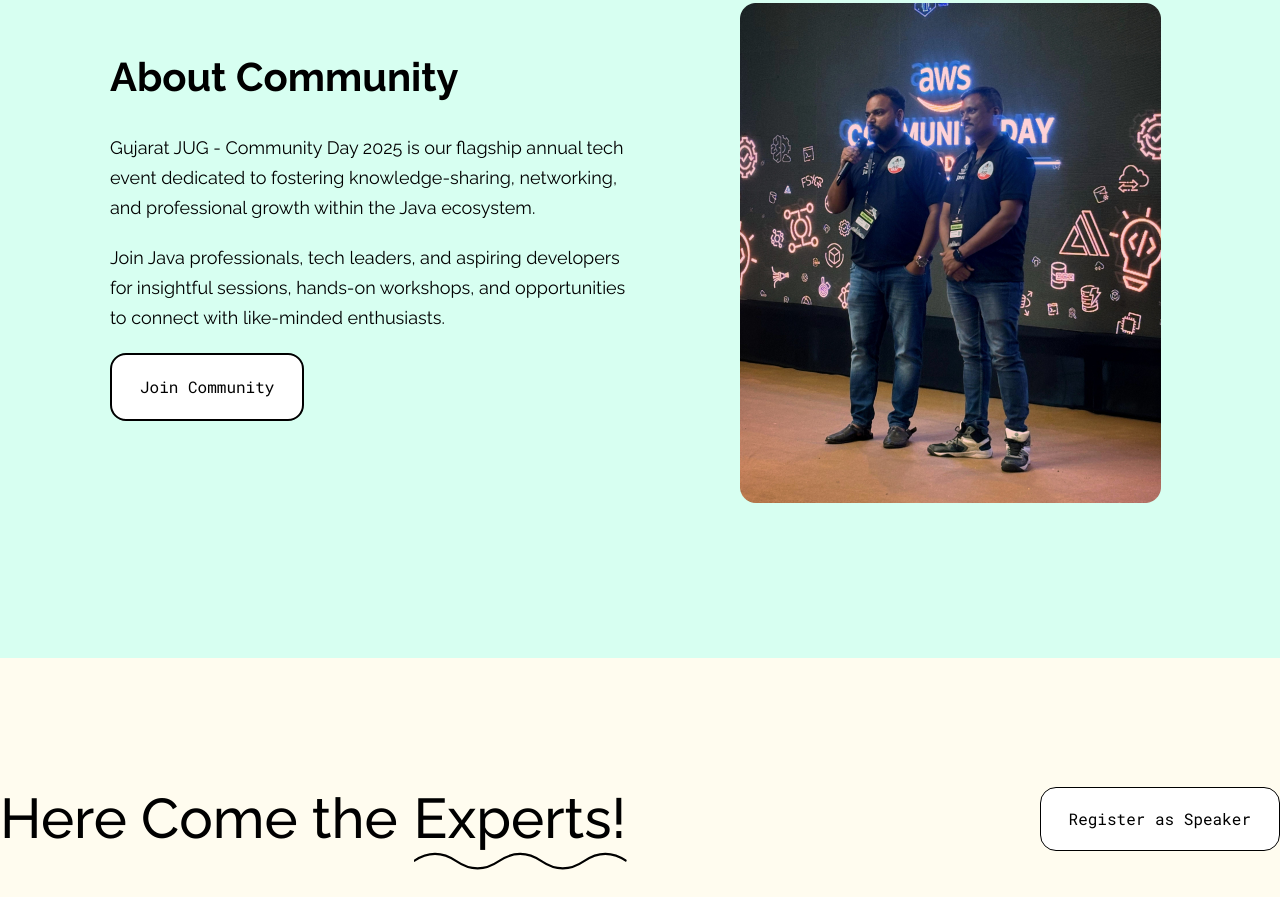
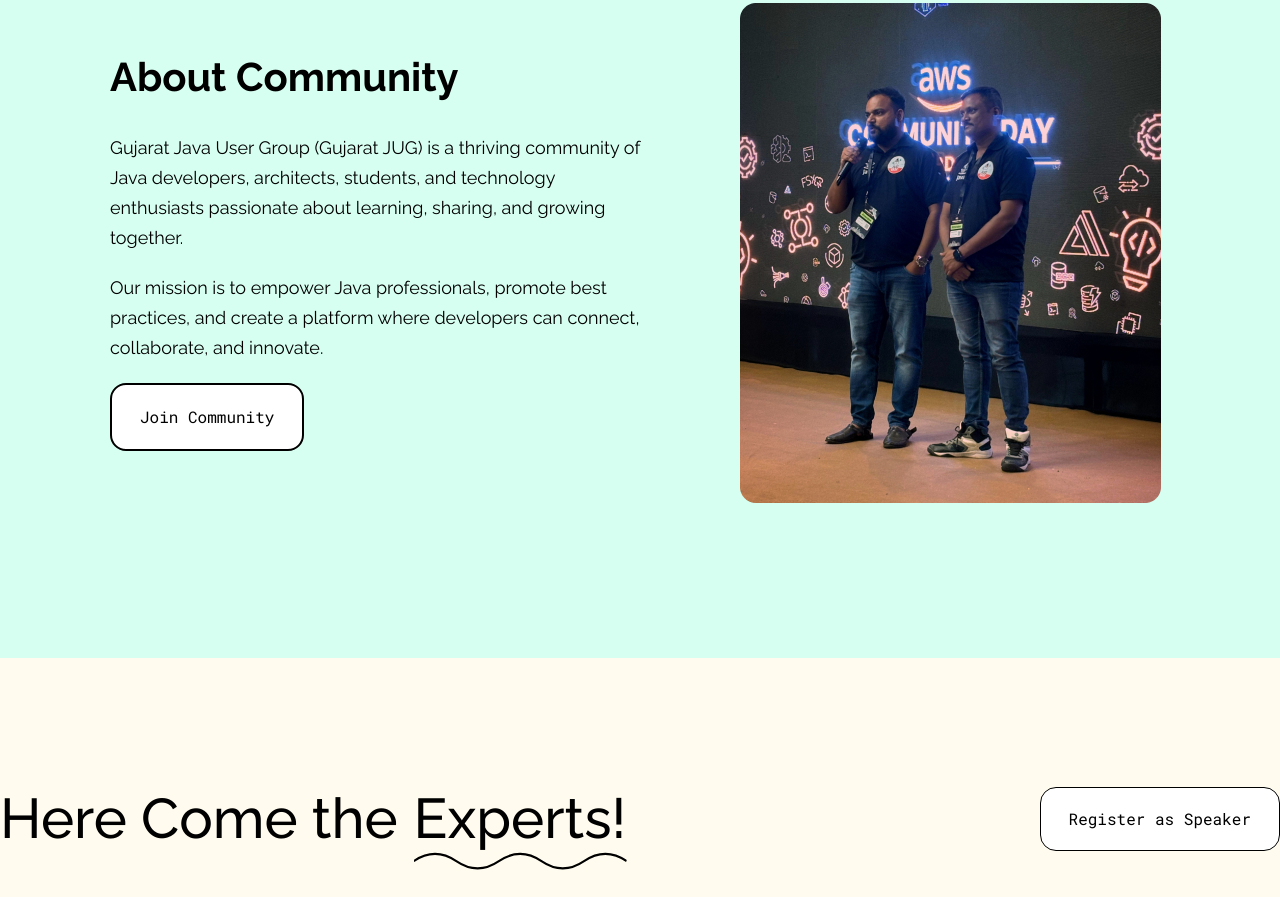
Before and after one commit to juggujarat/jug-website, a React (Vite) app: page / in a window 1280 px wide. Shown: the part 1100-1997 px from the top of the page. Built offline with nearby package versions, Linux system fonts and the light colour scheme.

Commit message:
Refactor #10: Relaced Intro Community Description with Actual one

```diff
--- a/src/pages/AboutCommunity.jsx
+++ b/src/pages/AboutCommunity.jsx
@@ -9,8 +9,8 @@ const AboutCommunity = () => {
           <About
             title="About Community"
             description={[
-              "Gujarat JUG - Community Day 2025 is our flagship annual tech event dedicated to fostering knowledge-sharing, networking, and professional growth within the Java ecosystem.",
-              "Join Java professionals, tech leaders, and aspiring developers for insightful sessions, hands-on workshops, and opportunities to connect with like-minded enthusiasts.",
+              "Gujarat Java User Group (Gujarat JUG) is a thriving community of Java developers, architects, students, and technology enthusiasts passionate about learning, sharing, and growing together.",
+              "Our mission is to empower Java professionals, promote best practices, and create a platform where developers can connect, collaborate, and innovate.",
             ]}
             buttonText="Join Community"
             imageUrl="/Img/AboutCommunity.png"
```
